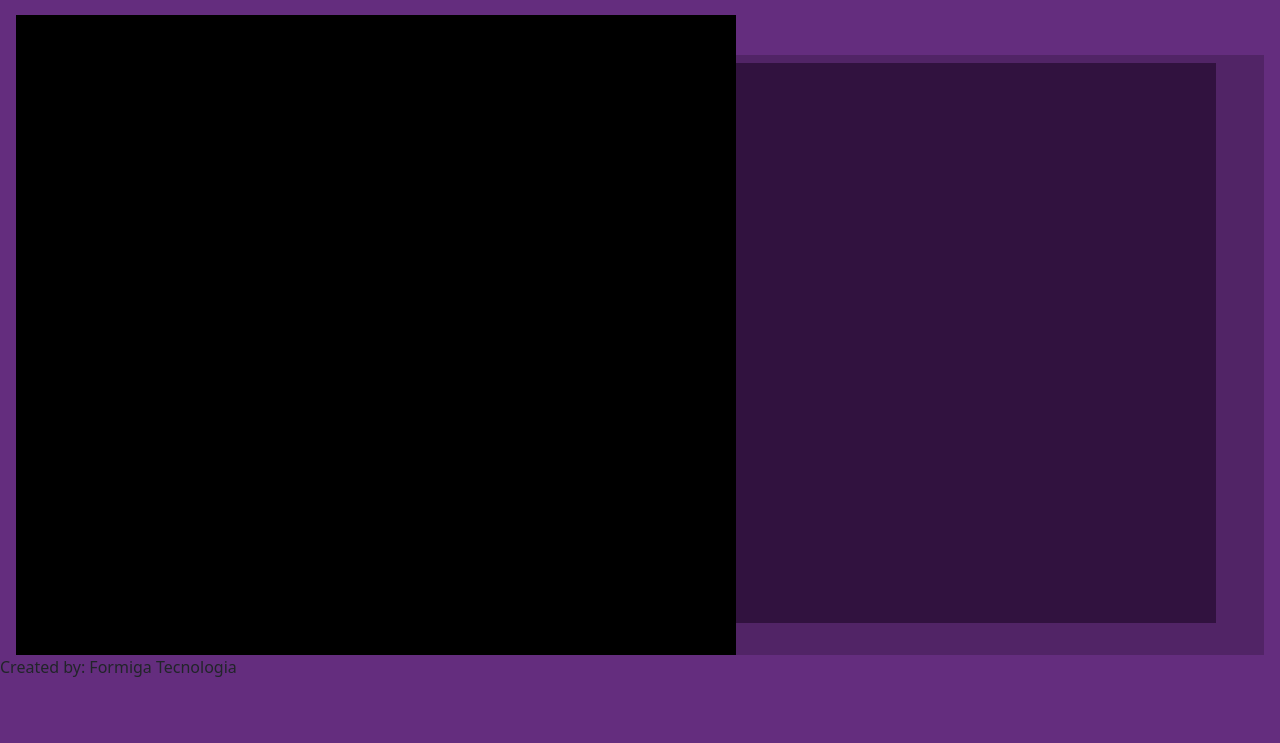
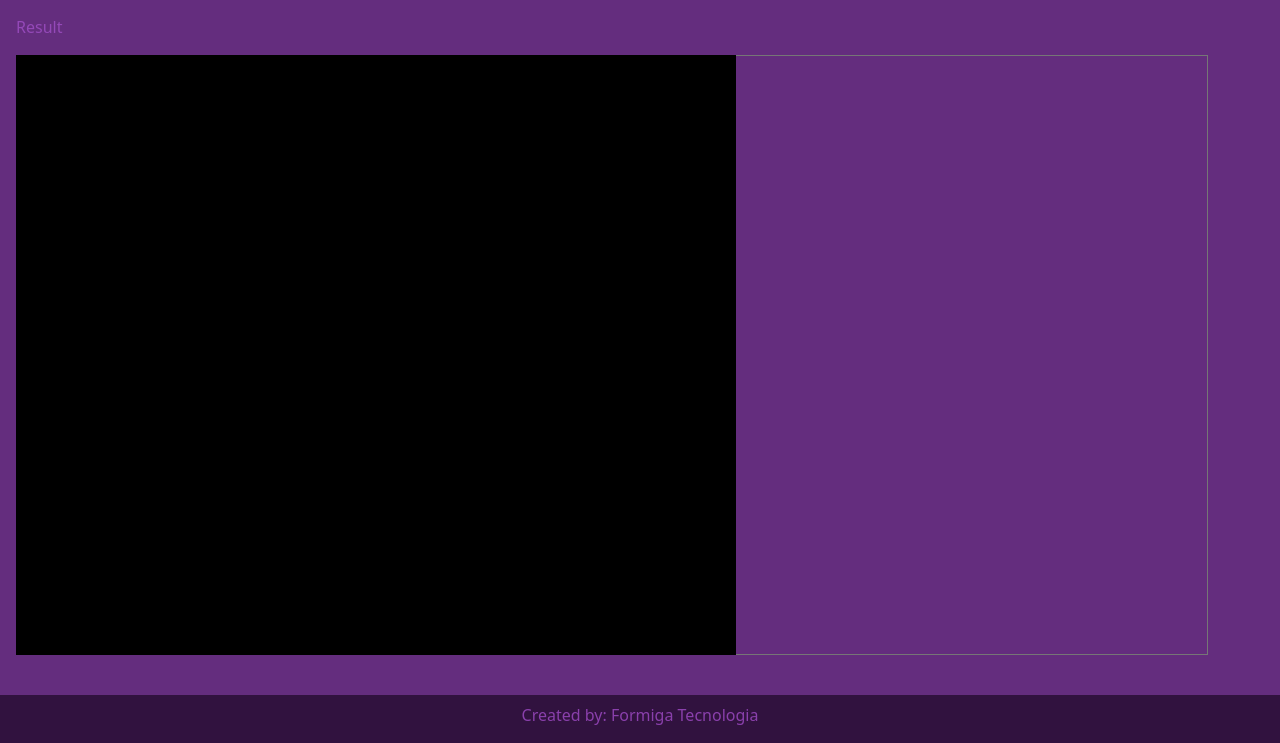
Before and after one commit to formiga-tecnologia/Oct8, a plain HTML site: page index.html in a window 1280 px wide. Shown: the part 57-800 px from the top of the page. Drawn offline with nearby package versions, Linux system fonts and the light colour scheme.

Commit message:
update design

```diff
--- a/css/stylegenerals.css
+++ b/css/stylegenerals.css
@@ -1,13 +1,24 @@
 @import url('https://fonts.googleapis.com/css2?family=Comic+Neue:wght@300&display=swap');
 body{
     background-color: #642d7e;
+}
+footer{
+    background-color: #31123f;
+    height: 6vh;
+    width: 100%;
+    color: aliceblue;
+    position: absolute;
+    bottom: 0%;
+    text-align: center;
+    color: #8a40ac;
+    padding-top: 1vh;
 }
 #menu{
     background-color: #31123f;
     color: white;
 }
 #menu a {
-    color: #642d7e;
+    color: #8a40ac;
 }
 #result{
     background-color: black;
@@ -17,31 +28,27 @@ body{
     position: relative;
 }
 #editorcode{
-    background-color: #512466;
     height: 80vh;
     width: 110vh;
     position: relative;
     float: right;
-    margin:0vh 2vh 0vh 2vh;
+    margin:0vh 0vh 4vh 0vh;
 }
 #editorcode textarea{
-    background-color: #31123f;
+    background-color: #642d7e;
     color: white;
     font-family:'Comic Neue', cursive;
     outline:none;
     stroke: none;
     resize: none;
-    border: none;
-    -webkit-box-shadow: none;
-    -moz-box-shadow: none;
     box-shadow: none;
-    height: 70vh;
+    height: 75vh;
     width: 100vh;
-    margin: 6vh 0vh 0vh 4vh;
+    margin: 5vh 0vh 0vh 1vh;
 }
-#titlecode{
+.titlecode{
     background-color:#642d7e;
-    color: white;
+    color: #9449b8;
     height: 5vh;
     width: 100%;
     position: absolute;
--- a/index.html
+++ b/index.html
@@ -38,14 +38,15 @@
     </div>
     <div id="content">
         <div id="editorcode">
-            <div id="titlecode">Editor de codigo</div>
+            <div class="titlecode">Code editor</div>
             <textarea spellcheck="false">Start your code here...</textarea>
         </div>
         <div id="result">
-
+            <div class="titlecode">Result</div>
         </div>
     </div>
-    <footer>Created by: Formiga Tecnologia</footer>
+    <footer>
+        <div class="footerId" >Created by: Formiga Tecnologia</div></footer>
     <script src="https://cdn.jsdelivr.net/npm/bootstrap@5.0.1/dist/js/bootstrap.bundle.min.js" integrity="sha384-gtEjrD/SeCtmISkJkNUaaKMoLD0//ElJ19smozuHV6z3Iehds+3Ulb9Bn9Plx0x4" crossorigin="anonymous"></script>
 </body>
 </html>
```
